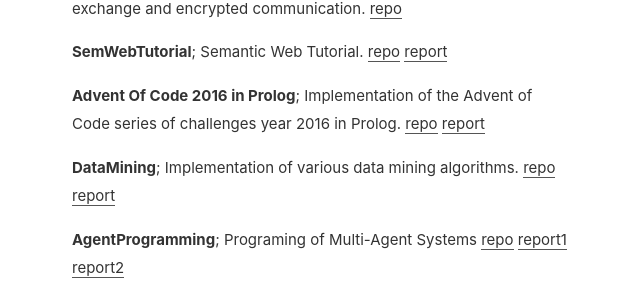
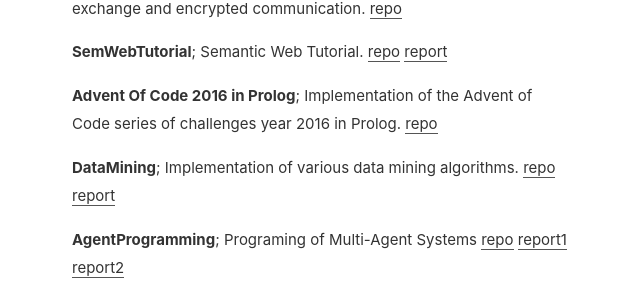
Before and after one commit to Limmen/Limmen.github.io, a Jekyll site: the page built from code.md, in a window 1280 px wide and 900 px high, scrolled down 1803 px. Shown: the part 356-664 px from the top of the window, without its empty margins (318-958 px from the left). Built offline with Jekyll 4.4.1, drawn with Linux system fonts in a browser that asks for light colours.

Commit message:
update code

```diff
--- a/code.md
+++ b/code.md
@@ -41,10 +41,8 @@ title: Code
 [repo](https://github.com/Limmen/SemWeb_Tutorial)
 [report](/assets/papers/semweb_project.pdf)
 
-
 **Advent Of Code 2016 in Prolog**; Implementation of the Advent of Code series of challenges year 2016 in Prolog.
 [repo](https://github.com/Limmen/Advent-Of-Code16-Prolog)
-[report](/assets/papers/semweb_project.pdf)
 
 **DataMining**; Implementation of various data mining algorithms.
 [repo](https://github.com/Limmen/DataMining)
```
